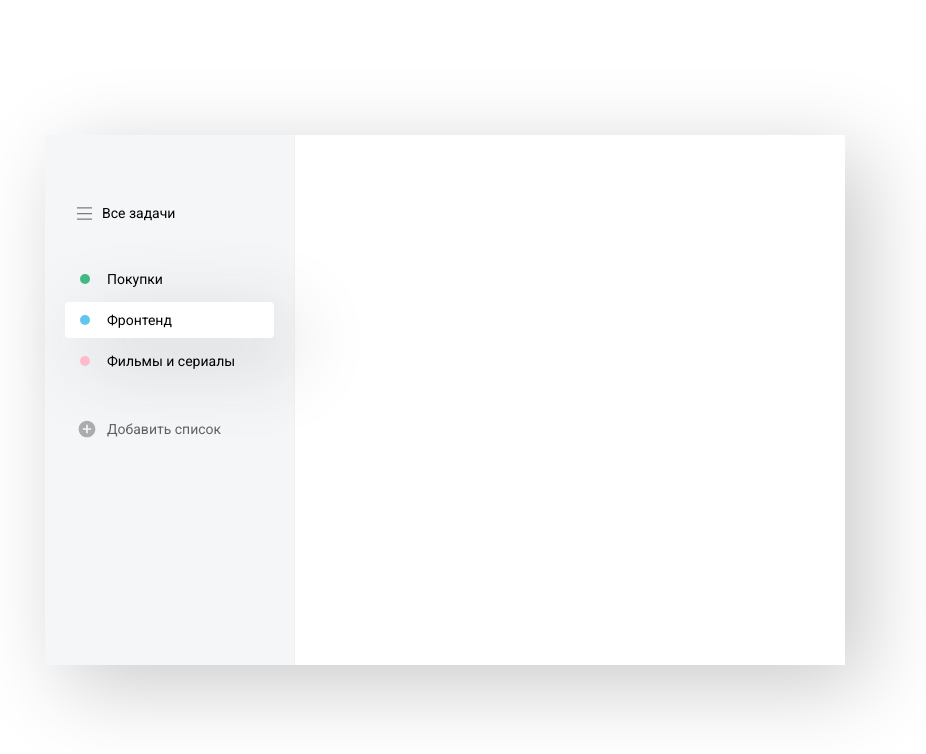
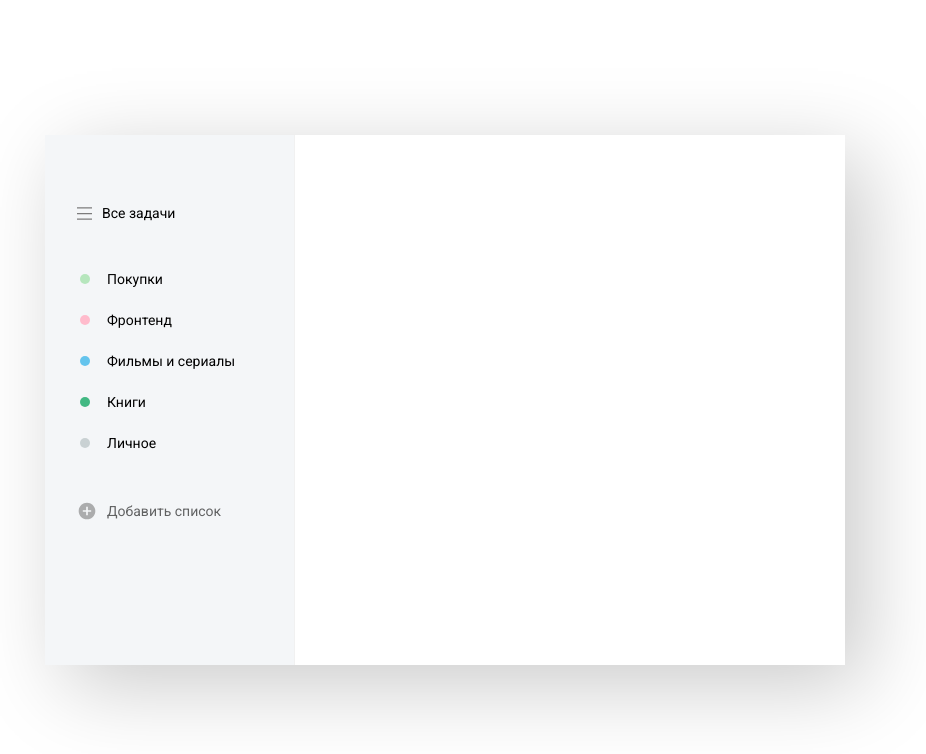
Before and after one commit to 2xsli/todo-react, a React (Create React App) app: page / in a window 1280 px wide. Shown: the top 754 px of the page, without its empty margins (195-1121 px from the left). Built offline with nearby package versions, Linux system fonts and the light colour scheme.

Commit message:
added list functionality in this commit

```diff
--- a/src/App.js
+++ b/src/App.js
@@ -1,8 +1,22 @@
-import React from 'react';
+import React, { useState } from 'react';
 import List from './components/List';
 import AddList from './components/AddList';
 
+import DB from './assets/DB.json';
+
 const App = () => {
+  const [lists, setLists] = useState(
+    DB.lists.map(item => {
+      item.color = DB.colors.find(color => color.id === item.colorID).name;
+      return item;
+    })
+  );
+
+  const onAddList = obj => {
+    const newList = [...lists, obj];
+    setLists(newList);
+  };
+
   return (
     <div className="todo">
       <div className="todo__sidebar">
@@ -14,59 +28,9 @@ const App = () => {
         ]}
         />
 
-        <List items={[
-          {
-            color: 'green',
-            name: 'Покупки',
-          },
-          {
-            color: 'blue',
-            name: 'Фронтенд',
-            active: true
-          },
-          {
-            color: 'pink',
-            name: 'Фильмы и сериалы',
-          }
-        ]}
-        isRemovable
-        />
+        <List items={lists} isRemovable />
 
-        <AddList colors={[
-          {
-            name: 'gray',
-            hex: '#C9D1D3'
-          },
-          {
-            name: 'green',
-            hex: '#42B883'
-          },
-          {
-            name: 'blue',
-            hex: '#64C4ED'
-          },
-          {
-            name: 'pink',
-            hex: '#FFBBCC'
-          },
-          {
-            name: 'lime',
-            hex: '#B6E6BD'
-          },
-          {
-            name: 'purple',
-            hex: '#C355F5'
-          },
-          {
-            name: 'black',
-            hex: '#110133'
-          },
-          {
-            name: 'red',
-            hex: '#FF6464'
-          },
-        ]}
-        />
+        <AddList onAdd={onAddList} colors={DB.colors} />
       </div>
 
       <div className="todo__tasks">
--- /dev/null
+++ b/src/assets/DB.json
@@ -0,0 +1,22 @@
+{
+    "lists": [
+        {"id": 1, "colorID": 5, "name": "Покупки"},
+        {"id": 2, "colorID": 4, "name": "Фронтенд"},
+        {"id": 3, "colorID": 3, "name": "Фильмы и сериалы"},
+        {"id": 4, "colorID": 2, "name": "Книги"},
+        {"id": 5, "colorID": 1, "name": "Личное"}
+    ],
+    "tasks": [
+
+    ],
+    "colors": [
+        {"id": 1, "hex": "#C9D1D3", "name": "gray"},
+        {"id": 2, "hex": "#42B883", "name": "green"},
+        {"id": 3, "hex": "#64C4ED", "name": "blue"},
+        {"id": 4, "hex": "#FFBBCC", "name": "pink"},
+        {"id": 5, "hex": "#B6E6BD", "name": "lime"},
+        {"id": 6, "hex": "#C355F5", "name": "purple"},
+        {"id": 7, "hex": "#110133", "name": "black"},
+        {"id": 8, "hex": "#FF6464", "name": "red"}
+    ]
+}
--- a/src/components/AddList/index.jsx
+++ b/src/components/AddList/index.jsx
@@ -4,11 +4,26 @@ import Badge from '../Badge';
 
 import './AddList.scss';
 
-const AddList = ({ colors }) => {
+const AddList = ({ colors, onAdd }) => {
     const [visiblePopup, setVisiblePopup] = useState(false);
-    const [selectedColor, selectColor] = useState(colors[0].hex);
+    const [selectedColor, selectColor] = useState(colors[0].id);
+    const [inputValue, setInputValue] = useState('');
 
-    console.log(selectedColor);
+    const onClose = () => {
+        setVisiblePopup(false);
+        setInputValue('');
+        selectColor(colors[0].id);
+    };
+
+    const addList = () => {
+        if (!inputValue) {
+            alert('Введите название списка');
+            return;
+        }
+        const color = colors.find(c => c.id === selectedColor).name;
+        onAdd({id: Math.random(), color, name: inputValue});
+        onClose();
+    };
 
     return (
         <div className="list-add">
@@ -22,23 +37,28 @@ const AddList = ({ colors }) => {
             />
             {visiblePopup && (
             <div className="list-add__popup">
-                <input className="field" type="text" placeholder="Название списка" />
-                <img onClick={() => setVisiblePopup(false)}
-                     class="list-add__popup-close-btn"
+                <input value={inputValue}
+                       onChange={e => setInputValue(e.target.value)}
+                       className="field"
+                       type="text"
+                       placeholder="Название списка"
+                />
+                <img onClick={onClose}
+                     className="list-add__popup-close-btn"
                      src="https://img.icons8.com/color/26/000000/close-window.png"
                 />
                 <div className="list-add__popup-colors">
 
                     {colors.map(color => (
-                        <Badge onClick={() => selectColor(color.hex)}
-                               key={color.hex}
+                        <Badge onClick={() => selectColor(color.id)}
+                               key={color.id}
                                color={color.name}
-                               className={selectedColor === color.hex && 'active'}
+                               className={selectedColor === color.id && 'active'}
                         />
                     ))}
 
                 </div>
-                <button className="button">Добавить</button>
+                <button onClick={addList} className="button">Добавить</button>
             </div>
             )}
         </div>
--- a/src/components/List/List.scss
+++ b/src/components/List/List.scss
@@ -15,6 +15,10 @@
         padding: 10px 12px;
         margin-bottom: 5px;
         cursor: pointer;
+
+        &:hover {
+            background-color: rgba(255, 255, 255, .5);
+        }
 
         &.active {
             background-color: #fff;
```
